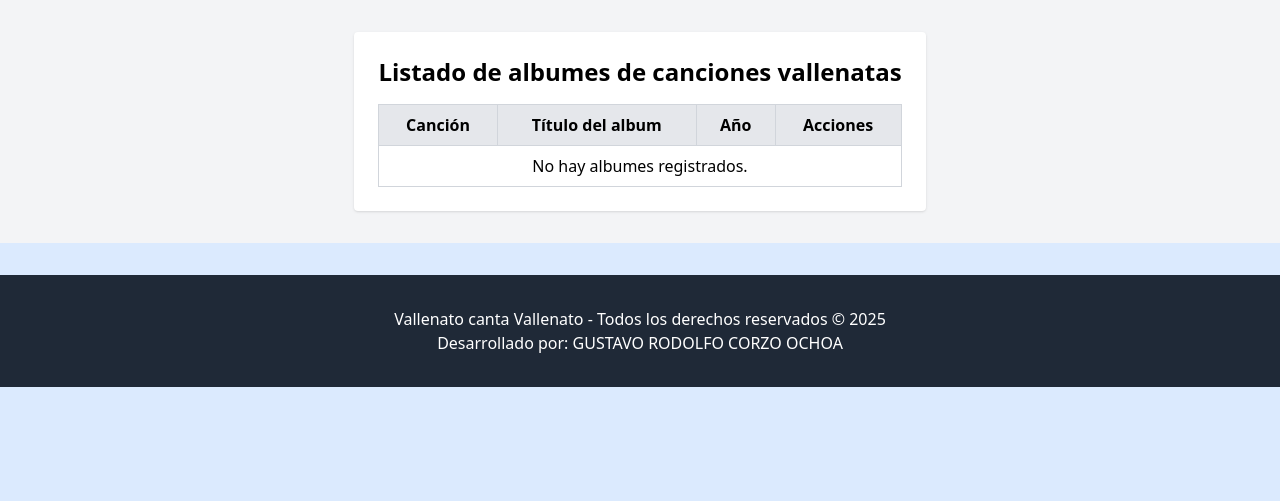
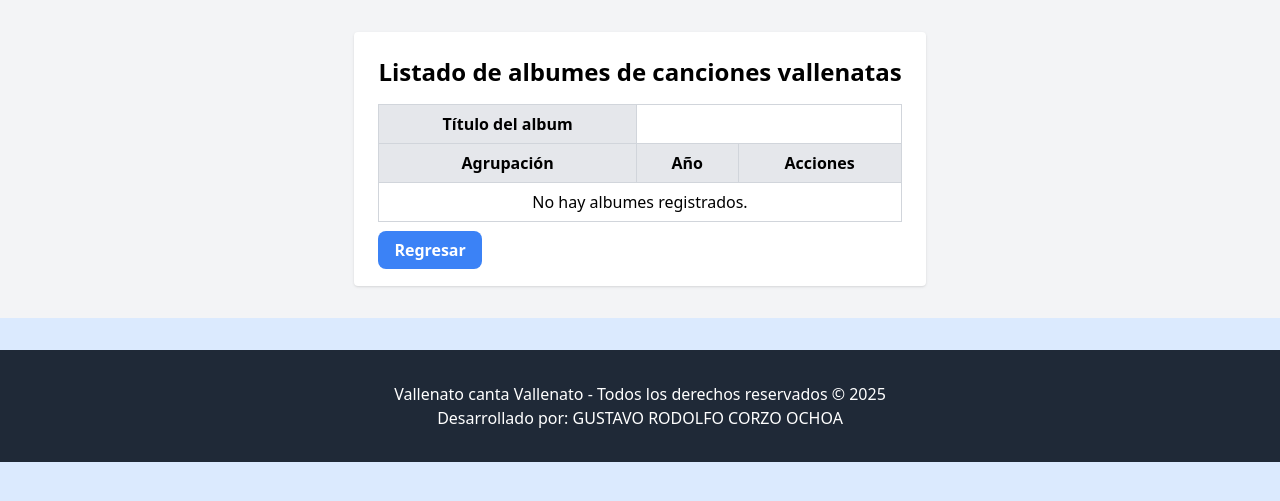
Before and after one commit to GustavoCorzo/vallenatocantavallenato, a Django app: page /cantares/albumes/ in a window 1280 px wide. Shown: the part 141-642 px from the top of the page. Run offline with Django 5.2, Linux system fonts and the light colour scheme; data that the repository does not hold is empty; some libraries are stand-ins or nearby versions.

Commit message:
Preparando despliegue

```diff
--- a/cantovallenato/models.py
+++ b/cantovallenato/models.py
@@ -116,7 +116,7 @@ class AlbumVallenato(models.Model):
     cancion = models.ForeignKey('CantoVallenato', on_delete=models.SET_NULL, null=True)
     titulo = models.CharField(max_length=100)
     agrupacion = models.ForeignKey('AgrupacionMusical', on_delete=models.SET_NULL, null=True)
-    anio_graba = models.CharField(null=True, blank=True)
+    anio_graba = models.CharField(max_length=4, null=True, blank=True)
     isbn = models.CharField('ISBN', max_length=13, unique=True, null=True, blank=True)
 
     class Meta: ordering = ["anio_graba"]
--- a/cantovallenato/templates/cantovallenato/agrupaciones/agrupacionesvallenato_list.html
+++ b/cantovallenato/templates/cantovallenato/agrupaciones/agrupacionesvallenato_list.html
@@ -27,7 +27,7 @@ Las agrupaciones del vallenato
                     <tr>
                         <td class="border border-gray-300 px-4 py-2"><a href="{% url 'agrupacionvallenato_detail' pk=agrupacion.pk %}">{{agrupacion.razon_social}}</a></td>
                         <td class="border border-gray-300 px-4 py-2" ><a href="{% url 'agrupacionvallenato_edit' agrupacion.pk %}" class="bg-blue-500 hover:bg-blue-800 text-white font-bold py-2 px-4 rounded-lg focus:outline-none focus:shadow-outline">Editar</a></td>
-                        <td class="border border-gray-300 px-4 py-2"><a href="{% url 'agrupacionvallenato_delete' agrupacion.pk %}" class="bg-red-500 hover:bg-red-900 text-white font-bold py-2 px-4 rounded-lg focus:outline-none focus:shadow-outline">Eliminar</a></td>
+                        <td class="border border-gray-300 px-4 py-2"><a href="{% url 'agrupacionvallenato_delete' agrupacion.pk %}" class="bg-red-500 hover:bg-red-800 text-white font-bold py-2 px-4 rounded-lg focus:outline-none focus:shadow-outline">Eliminar</a></td>
                     </tr>
                     {% empty %}
                     <tr>
@@ -38,6 +38,7 @@ Las agrupaciones del vallenato
 
             </tbody>
         </table>
+        <p class="mt-4"><a class="bg-blue-500 hover:bg-blue-700 text-white font-bold py-2 px-4 rounded-lg focus:outline-none focus:shadow-outline" href="{% url 'cantarvallenato' %}">Regresar</a></p>
 
     </div>
 
--- a/cantovallenato/templates/cantovallenato/albumes/albumesvallenato_list.html
+++ b/cantovallenato/templates/cantovallenato/albumes/albumesvallenato_list.html
@@ -12,8 +12,14 @@ Listado de albumes de canciones vallenatas
             <table class="table-auto w-full border-collapse border border-gray-300">
                 <thead>
                     <tr class="bg-gray-200">
-                        <th class="border border-gray-300 px-4 py-2">Canción</th>
+
+                        {% comment %}
+                        <th class="border border-gray-300 px-4 py-2">Album</th>
+                        {% endcomment %}
+
                         <th class="border border-gray-300 px-4 py-2">Título del album</th>
+                        <tr class="bg-gray-200">
+                    <th class="border border-gray-300 px-4 py-2">Agrupación</th>
                         <th class="border border-gray-300 px-4 py-2">Año</th>
                         <th class="border border-gray-300 px-4 py-2" colspan="2">Acciones</th>
                     </tr>
@@ -22,11 +28,13 @@ Listado de albumes de canciones vallenatas
 
                     {% for album in albumes %}
                         <tr class="bg-gray-200">
-                            <td class="border border-gray-300 px-4 py-2">{{album.cancion.titulo}}</td>
+
+
                             <td class="border border-gray-300 px-4 py-2">{{album.titulo}}</td>
+                            <td class="border border-gray-300 px-4 py-2">{{agrupacion.razon_social}}</td>
                             <td class="border border-gray-300 px-4 py-2">{{album.anio_graba}}</td>
                             <td class="border border-gray-300 px-4 py-2"><a href="{% url 'albumvallenato_edit' album.pk %}" class="bg-blue-500 hover:bg-blue-800 text-white font-bold py-2 px-4 rounded-lg focus:outline-none focus:shadow-outline">Editar</a></td>
-                            <td class="border border-gray-300 px-4 py-2"><a href="{% url 'albumvallenato_delete' album.pk %}" class="bg-blue-500 hover:bg-blue-800 text-white font-bold py-2 px-4 rounded-lg focus:outline-none focus:shadow-outline">Eliminar</a></td>
+                            <td class="border border-gray-300 px-4 py-2"><a href="{% url 'albumvallenato_delete' album.pk %}" class="bg-red-500 hover:red-800 text-white font-bold py-2 px-4 rounded-lg focus:outline-none focus:shadow-outline">Eliminar</a></td>
                         </tr>
                         {% empty %}
                         <tr>
@@ -36,6 +44,7 @@ Listado de albumes de canciones vallenatas
 
                 </tbody>
             </table>
+            <p class="mt-4"><a class="bg-blue-500 hover:bg-blue-700 text-white font-bold py-2 px-4 rounded-lg focus:outline-none focus:shadow-outline" href="{% url 'cantarvallenato' %}">Regresar</a></p>
         </div>
     </div>
 {% endblock main %}
--- a/cantovallenato/templates/cantovallenato/canciones/basecanto.html
+++ b/cantovallenato/templates/cantovallenato/canciones/basecanto.html
@@ -1,7 +1,10 @@
 {% load crispy_forms_tags %}
 {% load tailwind_filters %}
+{% load static %}
 {% load compress %}
-{% load static %}
+{% compress css %}
+<link rel="stylesheet" href="{% static 'src/output.css' %}">
+{% endcompress %}
 
 <!DOCTYPE html>
 <html lang="en">
--- a/cantovallenato/templates/cantovallenato/canciones/cantovallenato_list.html
+++ b/cantovallenato/templates/cantovallenato/canciones/cantovallenato_list.html
@@ -35,7 +35,7 @@ Listado de cantos vallenatos
                 <td class="border border-gray-300 px-4 py-2">{{canto.titulo}}</td>
                 <td class="border border-gray-300 px-4 py-2">{{canto.ritmo}}</td>
                 <td class="border border-gray-300 px-4 py-2"><a href="{% url 'cantovallenato_edit' canto.pk %}" class="bg-blue-500 hover:bg-blue-800 text-white font-bold py-2 px-4 rounded-lg focus:outline-none focus:shadow-outline">Editar</a></td>
-                <td class="border border-gray-300 px-4 py-2"><a href="{% url 'cantovallenato_delete' canto.pk %}" class="bg-blue-500 hover:bg-blue-800 text-white font-bold py-2 px-4 rounded-lg focus:outline-none focus:shadow-outline">Eliminar</a></td>
+                <td class="border border-gray-300 px-4 py-2"><a href="{% url 'cantovallenato_delete' canto.pk %}" class="bg-red-500 hover:bg-blue-800 text-white font-bold py-2 px-4 rounded-lg focus:outline-none focus:shadow-outline">Eliminar</a></td>
             </tr>
             {% empty %}
             <tr>
--- a/mivalle_main/wsgi.py
+++ b/mivalle_main/wsgi.py
@@ -8,9 +8,11 @@ https://docs.djangoproject.com/en/5.2/howto/deployment/wsgi/
 """
 
 import os
+from django.core.wsgi import get_wsgi_application
+from whitenoise import WhiteNoise
 
-from django.core.wsgi import get_wsgi_application
 
 os.environ.setdefault("DJANGO_SETTINGS_MODULE", "mivalle_main.settings")
 
 application = get_wsgi_application()
+application = WhiteNoise(application)
```
Also changed, not shown: cantovallenato/forms.py (+5 -5 lines), mivalle_main/settings.py (+39 -19 lines), requirements.txt (added, +16 -0 lines), 3 other files.
